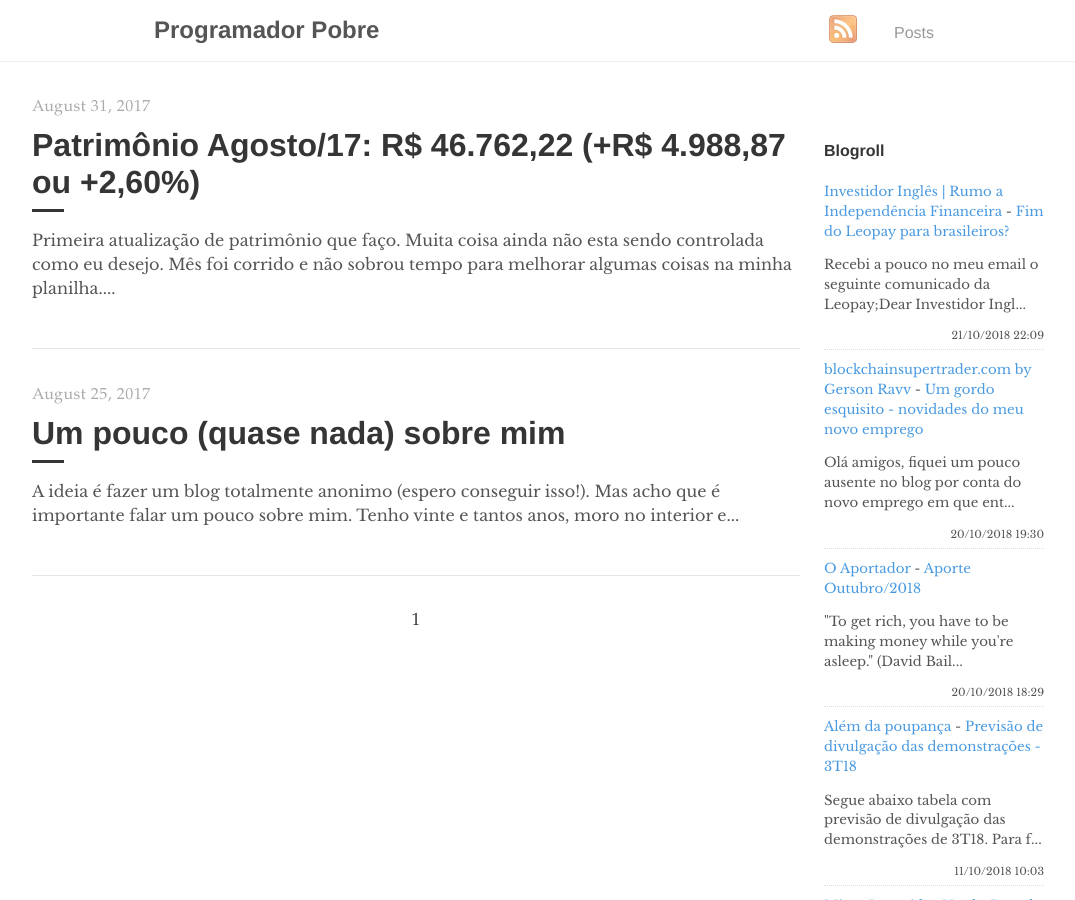
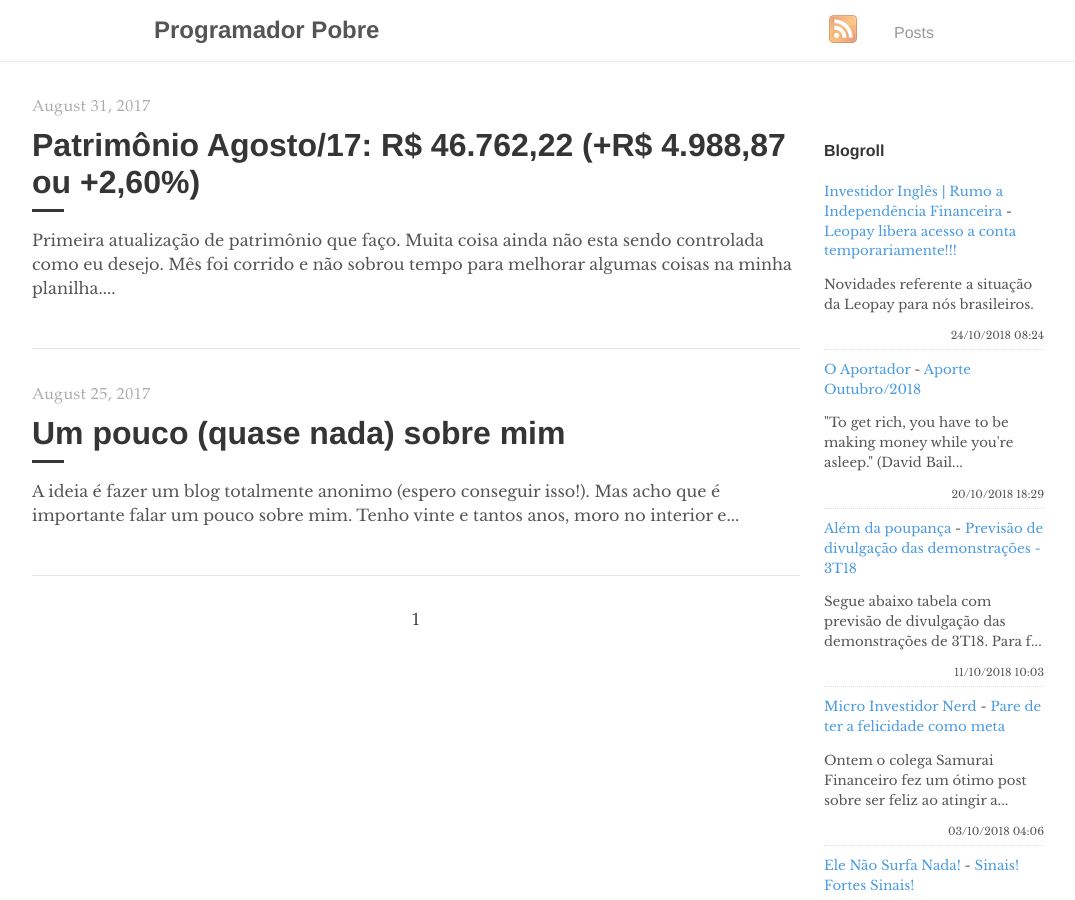
Before and after one commit to programadorpobre/programadorpobre.github.io, a Jekyll site: the page built from index.html, in a window 1280 px wide and 900 px high. Shown: the whole window, without its empty margins (96-1171 px from the left). Built offline with Jekyll 4.4.1, drawn with Linux system fonts in a browser that asks for light colours; the list of posts is cut into pages by our own code; comment, search, counter and statistics services are not loaded.

Commit message:
[ci skip] travis #445

```diff
--- a/_includes/feed-entries.html
+++ b/_includes/feed-entries.html
@@ -1,12 +1,7 @@
 <div class="feed-entry">
-    <a class="feed-entry-site-name" href="https://www.investidoringles.com/">Investidor Inglês | Rumo a Independência Financeira</a> - <a class="feed-entry-title" href="https://www.investidoringles.com/2018/10/fim-leopay-brasil.html">Fim do Leopay para brasileiros?</a>
-    <p class="feed-entry-summary">Recebi a pouco no meu email o seguinte comunicado da Leopay;Dear Investidor Ingl...</p>
-    <time datetime="2018-10-21T22:09:00.001-03:00">21/10/2018 22:09</time>
-</div>
-<div class="feed-entry">
-    <a class="feed-entry-site-name" href="http://www.blockchainsupertrader.com/">blockchainsupertrader.com by Gerson Ravv</a> - <a class="feed-entry-title" href="http://www.blockchainsupertrader.com/2018/10/um-gordo-esquisito-novidades-do-meu.html">Um gordo esquisito - novidades do meu novo emprego</a>
-    <p class="feed-entry-summary">Olá amigos, fiquei um pouco ausente no blog por conta do novo emprego em que ent...</p>
-    <time datetime="2018-10-20T19:30:00.001-03:00">20/10/2018 19:30</time>
+    <a class="feed-entry-site-name" href="https://www.investidoringles.com/">Investidor Inglês | Rumo a Independência Financeira</a> - <a class="feed-entry-title" href="https://www.investidoringles.com/2018/10/leopay-libera-conta-temporariamente.html">Leopay libera acesso a conta temporariamente!!!</a>
+    <p class="feed-entry-summary">Novidades referente a situação da Leopay para nós brasileiros.</p>
+    <time datetime="2018-10-24T08:24:00.001-03:00">24/10/2018 08:24</time>
 </div>
 <div class="feed-entry">
     <a class="feed-entry-site-name" href="https://oaportadorfinanceiro.blogspot.com/">O Aportador</a> - <a class="feed-entry-title" href="https://oaportadorfinanceiro.blogspot.com/2018/10/aporte-outubro2018.html">Aporte Outubro/2018</a>
```
